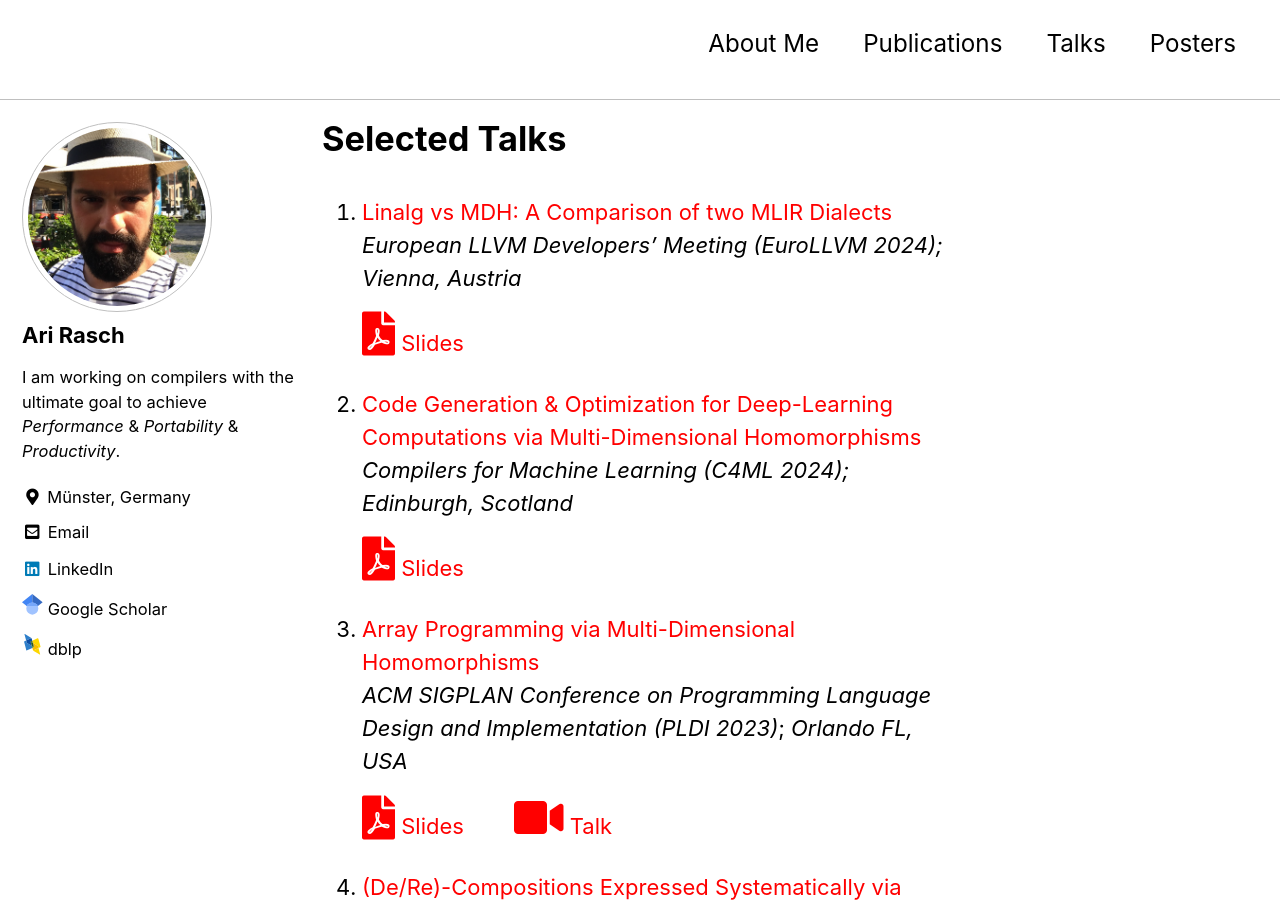
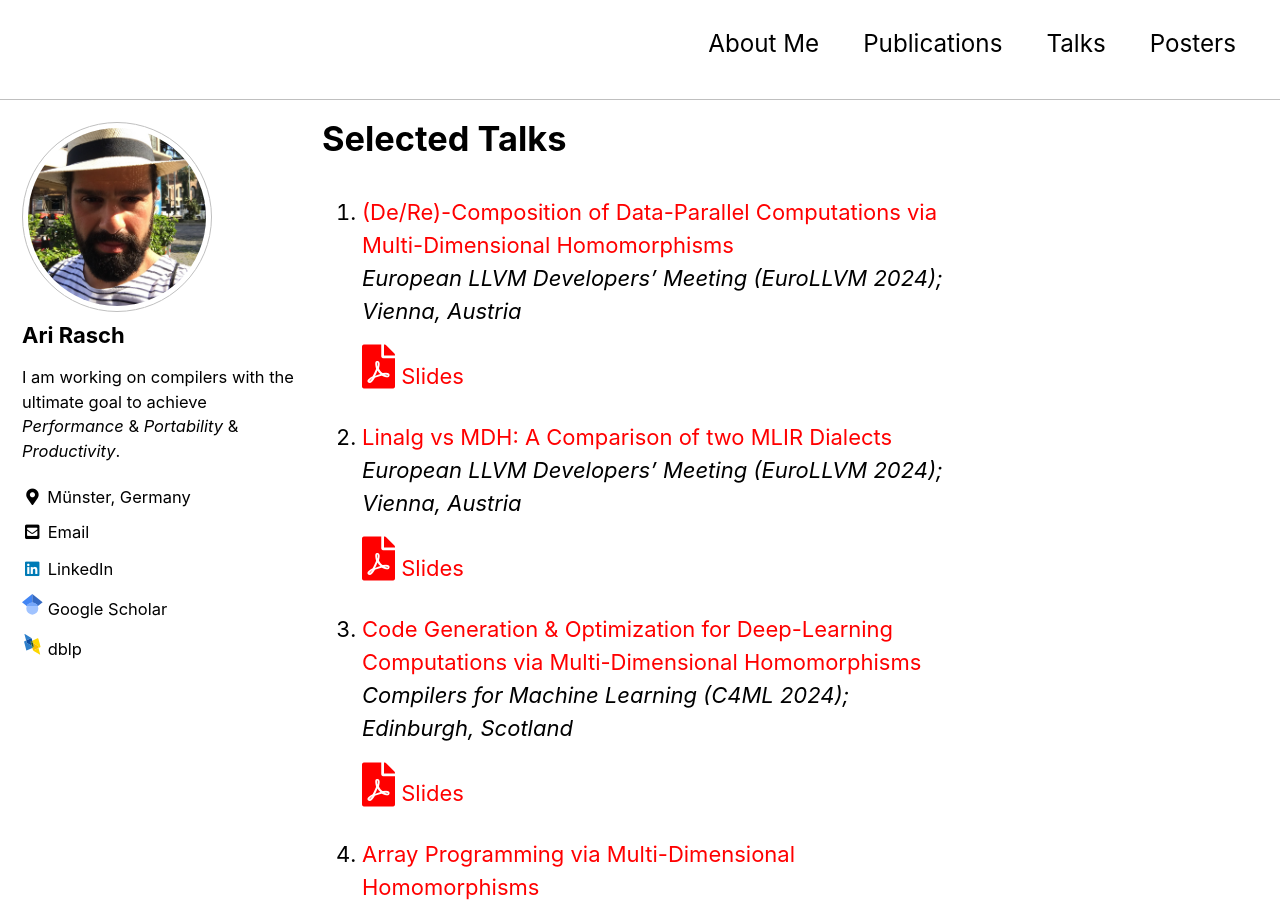
Before and after one commit to AriRasch/arirasch.github.io, a Jekyll site: the page built from talks.md, in a window 1280 px wide and 900 px high. Built offline with Jekyll 4.4.1, drawn with Linux system fonts in a browser that asks for light colours; cached includes are drawn as plain includes; our own code applies the rules of GitHub Pages for plain Markdown files.

Commit message:
Update talks.md

```diff
--- a/talks.md
+++ b/talks.md
@@ -5,38 +5,42 @@ author_profile: true
 
 # Selected Talks
 
+1.  [(De/Re)-Composition of Data-Parallel Computations via Multi-Dimensional Homomorphisms]([https://llvm.swoogo.com/2024eurollvm](https://dl.acm.org/journal/toplas)) \\
+    *European LLVM Developers' Meeting (EuroLLVM 2024); Vienna, Austria* \\
+    <a href="../assets/files/slides/pldi24/slides.pdf"><i class="fas fa-file-pdf" style="color: red; font-size: 2em; padding-top: .4em"></i></a> [Slides](../assets/files/slides/pldi24/slides.pdf)
+
 1.  [Linalg vs MDH: A Comparison of two MLIR Dialects](https://llvm.swoogo.com/2024eurollvm) \\
     *European LLVM Developers' Meeting (EuroLLVM 2024); Vienna, Austria* \\
-    <a href="../assets/files/slides/eurollvm24/talk_eurollvm24.pdf"><i class="fas fa-file-pdf" style="color: red; font-size: 2em; padding-top: .4em"></i></a> [Slides](../assets/files/slides/eurollvm24/talk_eurollvm24.pdf)
+    <a href="../assets/files/slides/eurollvm24/slides.pdf"><i class="fas fa-file-pdf" style="color: red; font-size: 2em; padding-top: .4em"></i></a> [Slides](../assets/files/slides/eurollvm24/slides.pdf)
 
-2.  [Code Generation & Optimization for Deep-Learning Computations via Multi-Dimensional Homomorphisms](https://www.c4ml.org) \\
+3.  [Code Generation & Optimization for Deep-Learning Computations via Multi-Dimensional Homomorphisms](https://www.c4ml.org) \\
     *Compilers for Machine Learning (C4ML 2024); Edinburgh, Scotland* \\
     <a href="../assets/files/slides/c4ml24/c4ml24_talk.pdf"><i class="fas fa-file-pdf" style="color: red; font-size: 2em; padding-top: .4em"></i></a> [Slides](../assets/files/slides/c4ml24/c4ml24_talk.pdf)
 
-3.  [Array Programming via Multi-Dimensional Homomorphisms](https://pldi23.sigplan.org/home/ARRAY-2023) \\
+4.  [Array Programming via Multi-Dimensional Homomorphisms](https://pldi23.sigplan.org/home/ARRAY-2023) \\
     *ACM SIGPLAN Conference on Programming Language Design and Implementation (PLDI 2023)*; *Orlando FL, USA*\\
     <a href="../assets/files/slides/pldi23/slides.pdf"><i class="fas fa-file-pdf" style="color: red; font-size: 2em; padding-top: .4em"></i></a> [Slides](../assets/files/slides/pldi23/slides.pdf)
     <a href="https://www.youtube.com/watch?v=FAwgO86b6oo"><i class="fas fa-video" style="color: red; font-size: 2em; padding-top: .4em; padding-left: 1em"></i></a> [Talk](https://www.youtube.com/watch?v=FAwgO86b6oo)
 
-4.  [(De/Re)-Compositions Expressed Systematically via MDH-Based Schedules](https://dl.acm.org/doi/abs/10.1145/3578360.3580269) \\
+5.  [(De/Re)-Compositions Expressed Systematically via MDH-Based Schedules](https://dl.acm.org/doi/abs/10.1145/3578360.3580269) \\
     *ACM SIGPLAN International Conference on Compiler Construction (CC 2023)*; *Montreal, Canada*\\
     <a href="../assets/files/slides/cc23/slides.pdf"><i class="fas fa-file-pdf" style="color: red; font-size: 2em; padding-top: .4em"></i></a> [Slides](../assets/files/slides/cc23/slides.pdf)
 
-5.  [Auto-Tuning Framework (ATF)](https://www.lorentzcenter.nl/generic-autotuning-technology-for-gpu-applications.html) \\
+6.  [Auto-Tuning Framework (ATF)](https://www.lorentzcenter.nl/generic-autotuning-technology-for-gpu-applications.html) \\
     *Generic Autotuning Technology for GPU Applications (Lorentz Center 2022)*; *Leiden, Netherlands*\\
     <a href="../assets/files/slides/lorentz22/slides.pdf"><i class="fas fa-file-pdf" style="color: red; font-size: 2em; padding-top: .4em"></i></a> [Slides](../assets/files/slides/lorentz22/slides.pdf)
 
-6.  [Efficient Auto-Tuning of Parallel Programs with Interdependent Tuning Parameters via Auto-Tuning Framework (ATF)](https://dl.acm.org/doi/abs/10.1145/3427093) \\
+7.  [Efficient Auto-Tuning of Parallel Programs with Interdependent Tuning Parameters via Auto-Tuning Framework (ATF)](https://dl.acm.org/doi/abs/10.1145/3427093) \\
     *International Conference on High-Performance Embedded Architectures and Compilers (HiPEAC 2021)*; *online event*\\
     <a href="../assets/files/slides/hipeac21/slides.pdf"><i class="fas fa-file-pdf" style="color: red; font-size: 2em; padding-top: .4em"></i></a> [Slides](../assets/files/slides/hipeac21/slides.pdf)
     <a href="https://www.youtube.com/watch?v=PRUbf1R-lZ0"><i class="fas fa-video" style="color: red; font-size: 2em; padding-top: .4em; padding-left: 1em"></i></a> [Talk](https://www.youtube.com/watch?v=PRUbf1R-lZ0)
 
-7.  [Using MLIR for Multi-Dimensional Homomorphisms](https://groups.google.com/a/tensorflow.org/g/mlir/c/CxFj0UKBBRw) \\
+8.  [Using MLIR for Multi-Dimensional Homomorphisms](https://groups.google.com/a/tensorflow.org/g/mlir/c/CxFj0UKBBRw) \\
     *Google SIG MLIR Open Design Meeting 2020*; *online event*\\
     <a href="../assets/files/slides/google20/slides.pdf"><i class="fas fa-file-pdf" style="color: red; font-size: 2em; padding-top: .4em"></i></a> [Slides](../assets/files/slides/google20/slides.pdf)
     <a href="https://www.youtube.com/watch?v=RQR_9tHscMI"><i class="fas fa-video" style="color: red; font-size: 2em; padding-top: .4em; padding-left: 1em"></i></a> [Talk](https://www.youtube.com/watch?v=RQR_9tHscMI)
 
-8.  [md_stencil: High-Performance Stencil Computations on CPU and GPU via Multi-Dimensional Homomorphisms](https://pact20.cc.gatech.edu/acm-src/) \\
+9.  [md_stencil: High-Performance Stencil Computations on CPU and GPU via Multi-Dimensional Homomorphisms](https://pact20.cc.gatech.edu/acm-src/) \\
     *International Conference on Parallel Architectures and Compilation Techniques (PACT 2020)*; *online event*\\
     <a href="../assets/files/slides/pact20/slides.pdf"><i class="fas fa-file-pdf" style="color: red; font-size: 2em; padding-top: .4em"></i></a> [Slides](../assets/files/slides/pact20/slides.pdf)
     <a href="https://www.youtube.com/watch?v=DGWjHudmkUc&t=4s"><i class="fas fa-video" style="color: red; font-size: 2em; padding-top: .4em; padding-left: 1em"></i></a> [Talk](https://www.youtube.com/watch?v=DGWjHudmkUc&t=4s)
```
